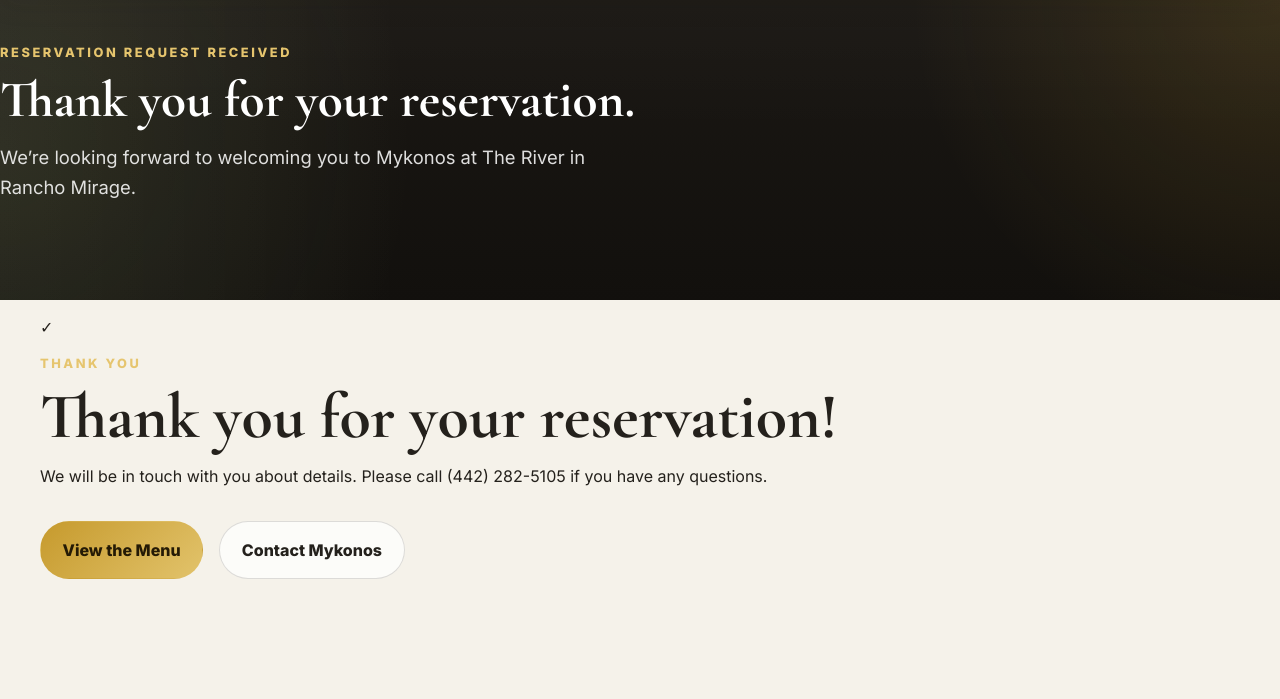
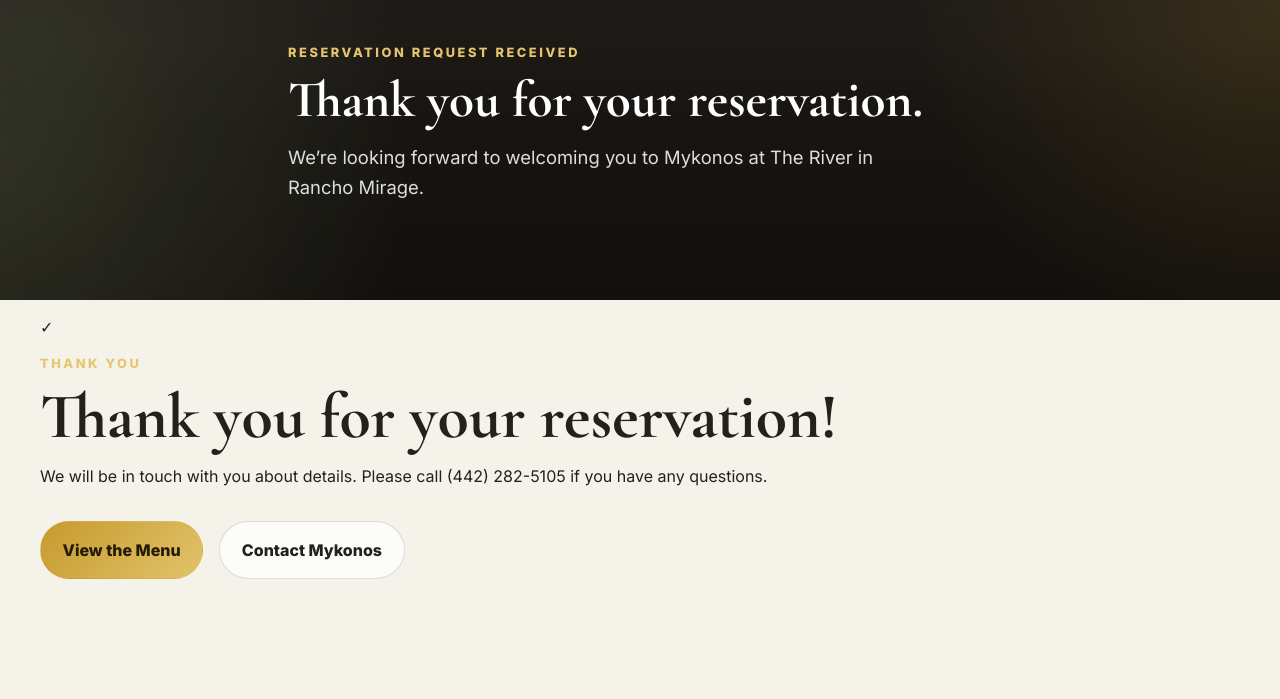
Before and after one commit to burkemediaproductions/mykonos, a website: page reservations/thank-you/index.html in a window 1280 px wide. Shown: the part 101-800 px from the top of the page. Drawn offline with nearby package versions, Linux system fonts and the light colour scheme.

Commit message:
Reservation Page - Thank You - Stlye Update Part IV

```diff
--- a/reservations/thank-you/index.html
+++ b/reservations/thank-you/index.html
@@ -203,8 +203,8 @@
   </header>
   <main id="main-content">
 
-    <section class="hero hero-simple section-dark reservations-simple-hero thank-you-hero">
-      <div class="container hero-simple-content reservations-simple-hero-content reveal">
+    <section class="hero hero-simple section-dark">
+      <div class="container hero-simple-content reveal">
         <p class="eyebrow">Reservation Request Received</p>
         <h1>Thank you for your reservation.</h1>
         <p class="hero-copy">We’re looking forward to welcoming you to Mykonos at The River in Rancho Mirage.</p>
```
Also changed, not shown: reservations/index.html (+2 -2 lines).
